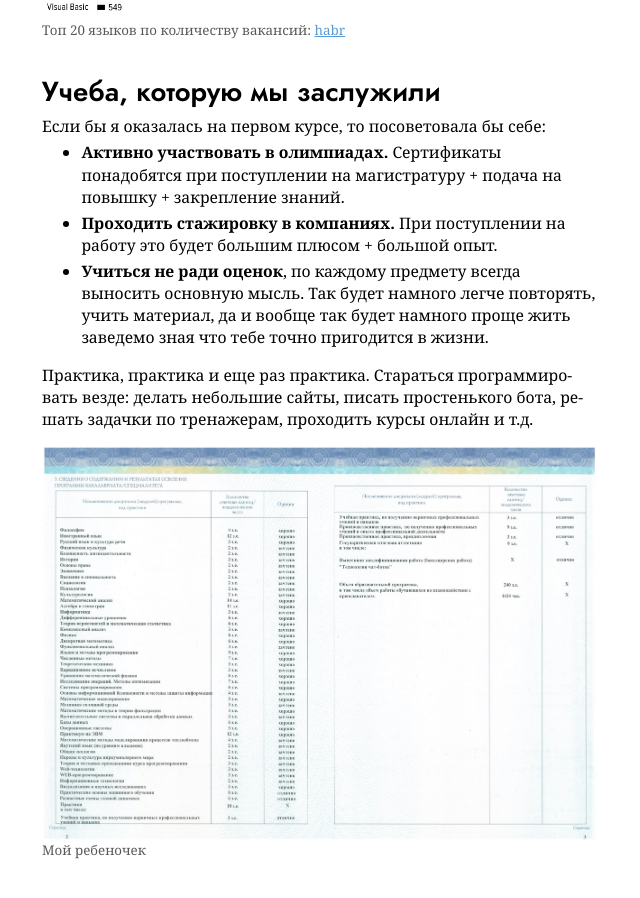
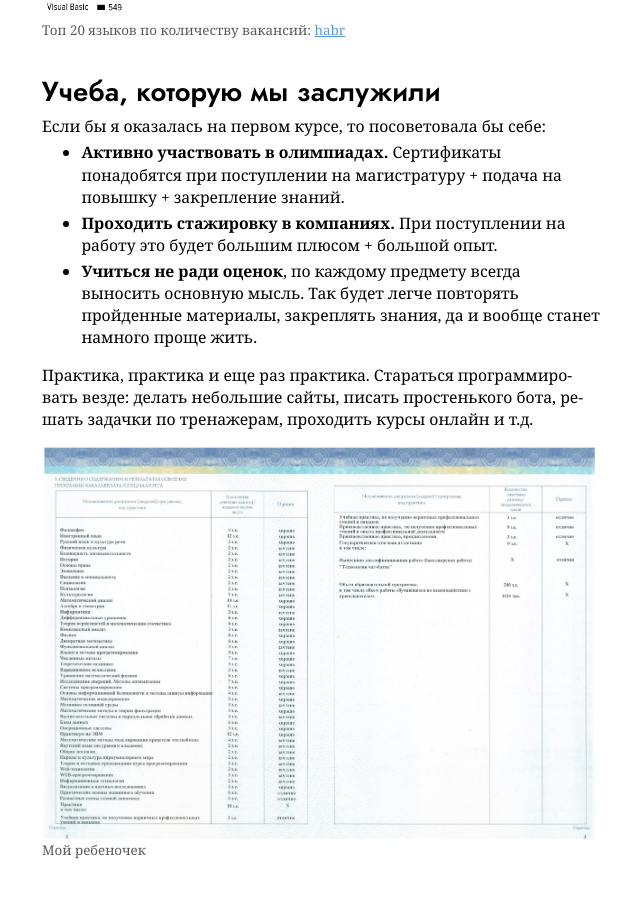
Before and after one commit to keresm/keresaina.github.io, a Jekyll site: the page built from _posts/2020-11-01-study.md, in a window 1280 px wide and 900 px high, scrolled down 1030 px. Shown: the whole window, without its empty margins (318-958 px from the left). Built offline with Jekyll 4.4.1, drawn with Linux system fonts in a browser that asks for light colours.

Commit message:
Update 2020-11-01-study.md

```diff
--- a/_posts/2020-11-01-study.md
+++ b/_posts/2020-11-01-study.md
@@ -28,7 +28,7 @@ image_cover: '/assets/images/2.PNG'
 
 - **Активно участвовать в олимпиадах.** Сертификаты понадобятся при поступлении на магистратуру + подача на повышку + закрепление знаний.
 - **Проходить стажировку в компаниях.** При поступлении на работу это будет большим плюсом + большой опыт.
-- **Учиться не ради оценок**, по каждому предмету всегда выносить основную мысль. Так будет намного легче повторять, учить материал, да и вообще так будет намного проще жить заведемо зная что тебе точно пригодится в жизни.
+- **Учиться не ради оценок**, по каждому предмету всегда выносить основную мысль. Так будет легче повторять пройденные материалы, закреплять знания, да и вообще станет намного проще жить.
 
 Практика, практика и еще раз практика. Стараться программировать везде: делать небольшие сайты, писать простенького бота, решать задачки по тренажерам, проходить курсы онлайн и т.д.
 
```
